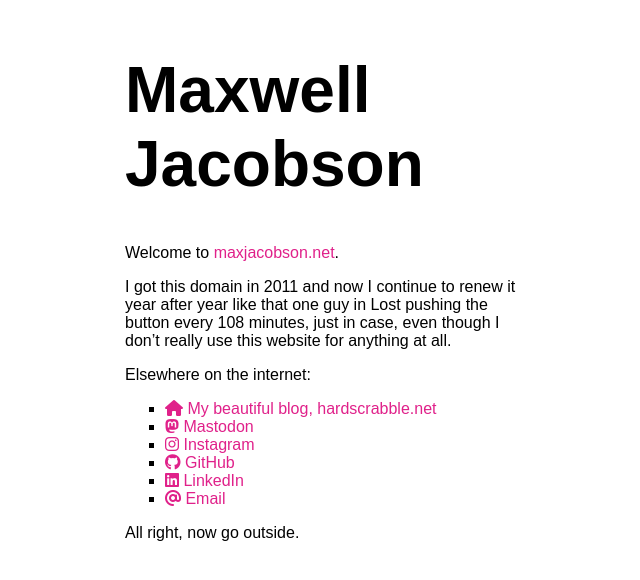
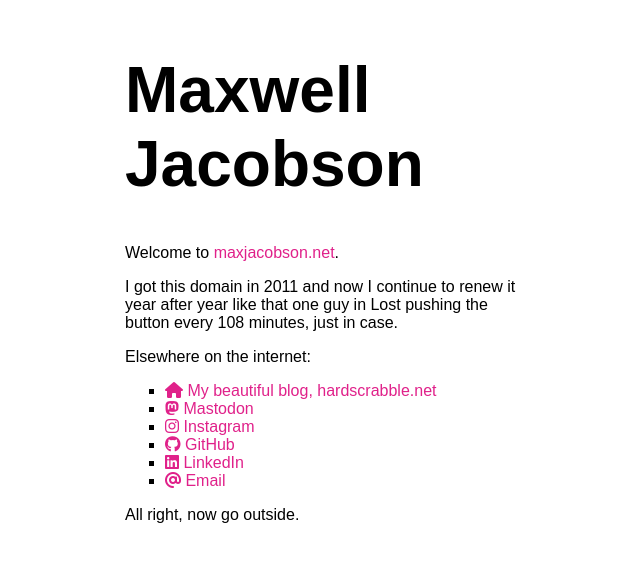
Before and after one commit to maxjacobson/maxjacobson.net, a Jekyll site: the page built from index.md, in a window 1280 px wide. Shown: the top 580 px of the page, without its empty margins (315-955 px from the left). Built offline with Jekyll 4.4.1, drawn with Linux system fonts in a browser that asks for light colours; our own code applies the rules of GitHub Pages for plain Markdown files.

Commit message:
tighten it up

```diff
--- a/index.md
+++ b/index.md
@@ -6,7 +6,7 @@ layout: default
 
 Welcome to <a href="https://www.maxjacobson.net">maxjacobson.net</a>.
 
-I got this domain in 2011 and now I continue to renew it year after year like that one guy in Lost pushing the button every 108 minutes, just in case, even though I don't really use this website for anything at all.
+I got this domain in 2011 and now I continue to renew it year after year like that one guy in Lost pushing the button every 108 minutes, just in case.
 
 Elsewhere on the internet:
 
```
